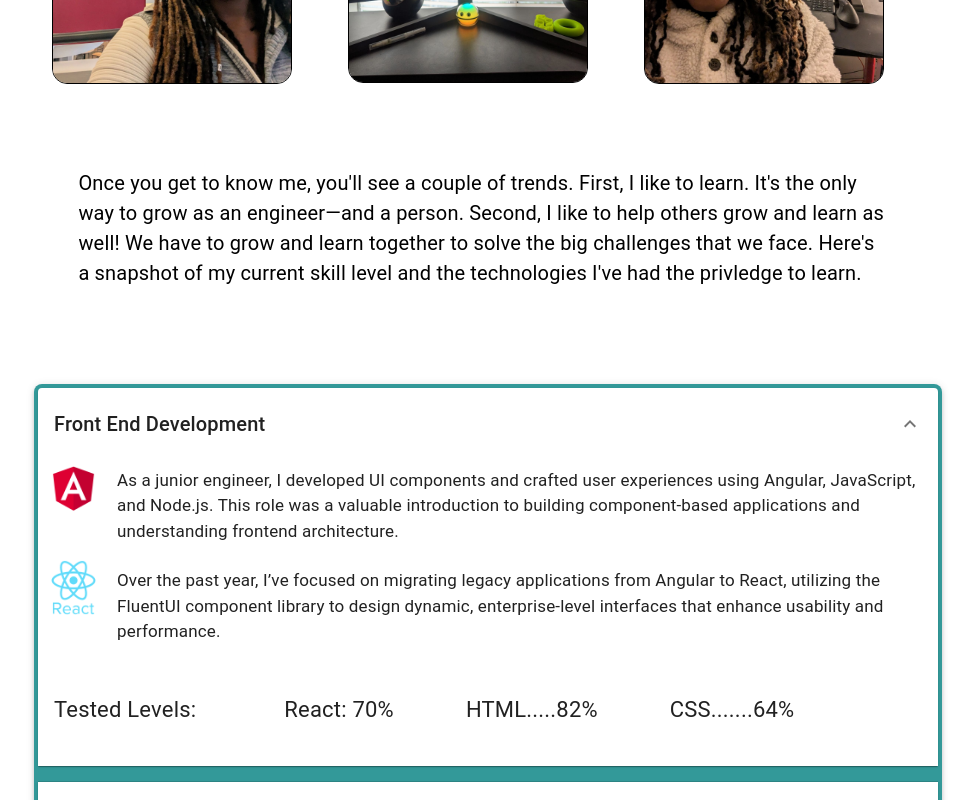
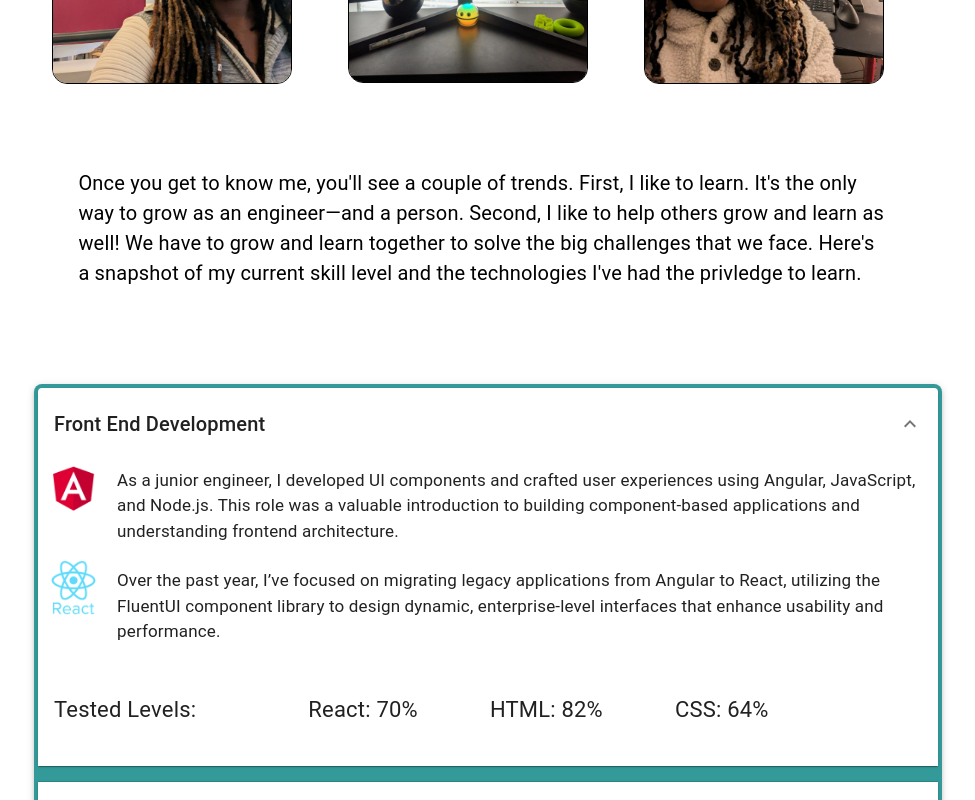
Before and after one commit to amerigirl/website, a React (Create React App) app: page /skillsPage in a window 1280 px wide. Both pictures are taken after a click on the button "Front End Development". Shown: the part 595-1395 px from the top of the page, without its empty margins (152-1127 px from the left). Built offline with nearby package versions, Linux system fonts and the light colour scheme.

Commit message:
updated subskill styling

```diff
--- a/src/Components/SkillsPage/Accordion.jsx
+++ b/src/Components/SkillsPage/Accordion.jsx
@@ -74,7 +74,7 @@ export default function ControlledAccordions() {
               gap: 6,
             }}
           >
-            <Typography sx={{ fontSize: "22px", mr:2 }}>Tested Levels:</Typography>
+            <Typography sx={{ fontSize: "22px", mr:5 }}>Tested Levels:</Typography>
             <Typography sx={{ fontSize: "22px", ml:3 }}>{skill.subSkill1}</Typography>
             <Typography sx={{ fontSize: "22px", ml:3 }}>{skill.subSkill2}</Typography>
             <Typography sx={{ fontSize: "22px", ml:3 }}>{skill.subSkill3}</Typography>
--- a/src/Data/SkillsData.js
+++ b/src/Data/SkillsData.js
@@ -10,8 +10,8 @@ const SkillsData = [
     description2:
       "Over the past year, I’ve focused on migrating legacy applications from Angular to React, utilizing the FluentUI component library to design dynamic, enterprise-level interfaces that enhance usability and performance.",
     subSkill1: "React: 70%",
-    subSkill2: "HTML.....82%",
-    subSkill3: "CSS.......64%",
+    subSkill2: "HTML: 82%",
+    subSkill3: "CSS: 64%",
   },
   {
     id: 2,
```
